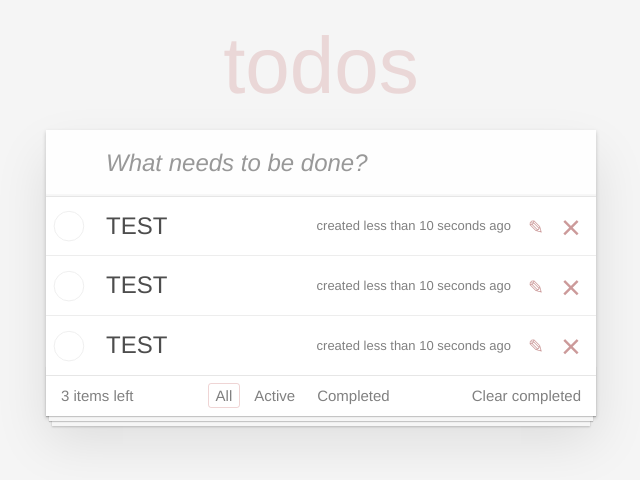
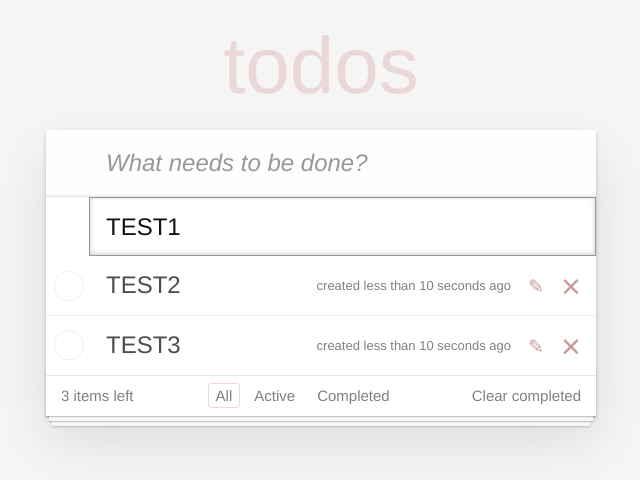
Before and after one commit to takkeR-DEV/todo, a React (Create React App) app: page / in a window 1280 px wide. Both pictures are taken after a click on the button 855 px from the left and 227 px from the top of the page. Shown: the top 480 px of the page, without its empty margins (319-959 px from the left). Built offline with nearby package versions, Linux system fonts and the light colour scheme.

Commit message:
add_edit

```diff
--- a/src/components/App/App.jsx
+++ b/src/components/App/App.jsx
@@ -11,10 +11,35 @@ class App extends Component {
   state = {
     filter: 'All',
     todoData: [
-      { id: 100, task: 'TEST', completed: false },
-      { id: 101, task: 'TEST', completed: false },
-      { id: 102, task: 'TEST', completed: false },
+      { id: 100, task: 'TEST1', completed: false, edit: false },
+      { id: 101, task: 'TEST2', completed: false, edit: false },
+      { id: 102, task: 'TEST3', completed: false, edit: false },
     ],
+  };
+
+  editTask = (id) => {
+    this.setState(({ todoData }) => {
+      const index = todoData.findIndex((data) => data.id === id);
+      const oldData = todoData[index];
+      const newData = { ...oldData, edit: !oldData.edit };
+      const newArray = [...todoData.slice(0, index), newData, ...todoData.slice(index + 1)];
+      return {
+        todoData: newArray,
+      };
+    });
+  };
+
+  onSubmitEdit = (e, id) => {
+    e.preventDefault();
+    this.setState(({ todoData }) => {
+      const index = todoData.findIndex((data) => data.id === id);
+      const oldData = todoData[index];
+      const newData = { ...oldData, edit: !oldData.edit, task: e.target[0].value };
+      const newArray = [...todoData.slice(0, index), newData, ...todoData.slice(index + 1)];
+      return {
+        todoData: newArray,
+      };
+    });
   };
 
   deleteItem = (id) => {
@@ -109,6 +134,8 @@ class App extends Component {
             todoData={this.getRender()}
             onDeleted={this.deleteItem}
             onToggleCompleted={this.onToggleCompleted}
+            editTask={this.editTask}
+            onSubmitEdit={this.onSubmitEdit}
           />
           <Footer setFilter={this.setFilter} removeCompleted={this.removeCompleted} countActive={this.countActive} />
         </section>
--- a/src/components/NewTaskForm/NewTaskForm.jsx
+++ b/src/components/NewTaskForm/NewTaskForm.jsx
@@ -31,7 +31,13 @@ export default class NewTaskForm extends Component {
     const { task } = this.state;
     return (
       <form onSubmit={this.onSubmitForm}>
-        <input className="new-todo" placeholder="What needs to be done?" onChange={this.onChangeInput} value={task} />
+        <input
+          className="new-todo"
+          placeholder="What needs to be done?"
+          onChange={this.onChangeInput}
+          value={task}
+          autoFocus
+        />
       </form>
     );
   }
--- a/src/components/Task/Task.css
+++ b/src/components/Task/Task.css
@@ -133,6 +133,23 @@
 .todo-count strong {
   font-weight: 300;
 }
+
+.edit {
+  position: relative;
+  margin: 0;
+  width: 100%;
+  font-size: 24px;
+  font-family: inherit;
+  font-weight: inherit;
+  line-height: 1.4em;
+  color: inherit;
+  padding: 6px;
+  border: 1px solid #999;
+  box-shadow: inset 0 -1px 5px 0 rgba(0, 0, 0, 0.2);
+  box-sizing: border-box;
+  -webkit-font-smoothing: antialiased;
+  -moz-osx-font-smoothing: grayscale;
+}
 @media screen and (-webkit-min-device-pixel-ratio: 0) {
   .toggle-all,
   .todo-list li .toggle {
--- a/src/components/Task/Task.jsx
+++ b/src/components/Task/Task.jsx
@@ -1,6 +1,6 @@
 import React, { Component } from 'react';
+import PropTypes from 'prop-types';
 import { formatDistanceToNow } from 'date-fns';
-import PropTypes from 'prop-types';
 
 import './Task.css';
 export default class Task extends Component {
@@ -16,6 +16,7 @@ export default class Task extends Component {
   state = {
     data: new Date(),
     dataText: null,
+    value: this.props.task,
   };
   interval;
 
@@ -37,10 +38,19 @@ export default class Task extends Component {
   componentWillUnmount() {
     clearInterval(this.interval);
   }
+  setTaskValue = (event) => {
+    this.setState({ value: event.target.value });
+  };
   render() {
-    const { id, onToggleCompleted, completed, onDeleted, task } = this.props;
+    const { id, onToggleCompleted, completed, onDeleted, task, editTask, edit, onSubmitEdit } = this.props;
     const { dataText } = this.state;
-    return (
+    return edit ? (
+      <li className="editing">
+        <form onSubmit={onSubmitEdit}>
+          <input className="edit" type="text" value={this.state.value} onChange={this.setTaskValue} />
+        </form>
+      </li>
+    ) : (
       <li className={completed ? 'completed' : null}>
         <div className="view">
           <input id={id} className="toggle" type="checkbox" onClick={onToggleCompleted} />
@@ -48,7 +58,7 @@ export default class Task extends Component {
             <span className="description">{task}</span>
             <span className="created">created {dataText} ago</span>
           </label>
-          <button className="icon icon-edit"></button>
+          <button className="icon icon-edit" onClick={editTask}></button>
           <button className="icon icon-destroy" onClick={onDeleted}></button>
         </div>
       </li>
--- a/src/components/TaskList/TaskList.jsx
+++ b/src/components/TaskList/TaskList.jsx
@@ -5,7 +5,7 @@ import Task from '../Task/Task';
 
 import './TaskList.css';
 const TaskList = (props) => {
-  const { todoData, onDeleted, onToggleCompleted } = props;
+  const { todoData, onDeleted, onToggleCompleted, editTask, onSubmitEdit } = props;
   const renderData = todoData.map((x) => {
     return (
       <Task
@@ -13,8 +13,11 @@ const TaskList = (props) => {
         key={x.id}
         task={x.task}
         completed={x.completed}
+        edit={x.edit}
         onDeleted={() => onDeleted(x.id)}
         onToggleCompleted={() => onToggleCompleted(x.id)}
+        editTask={() => editTask(x.id)}
+        onSubmitEdit={(e) => onSubmitEdit(e, x.id)}
       />
     );
   });
@@ -27,7 +30,7 @@ TaskList.defaultProps = {
 };
 
 TaskList.propTypes = {
-  todoData: PropTypes.arrayOf(PropTypes.object),
+  // todoData: PropTypes.arrayOf(PropTypes.object),
   onDeleted: PropTypes.func,
   onToggleCompleted: PropTypes.func,
 };
```
